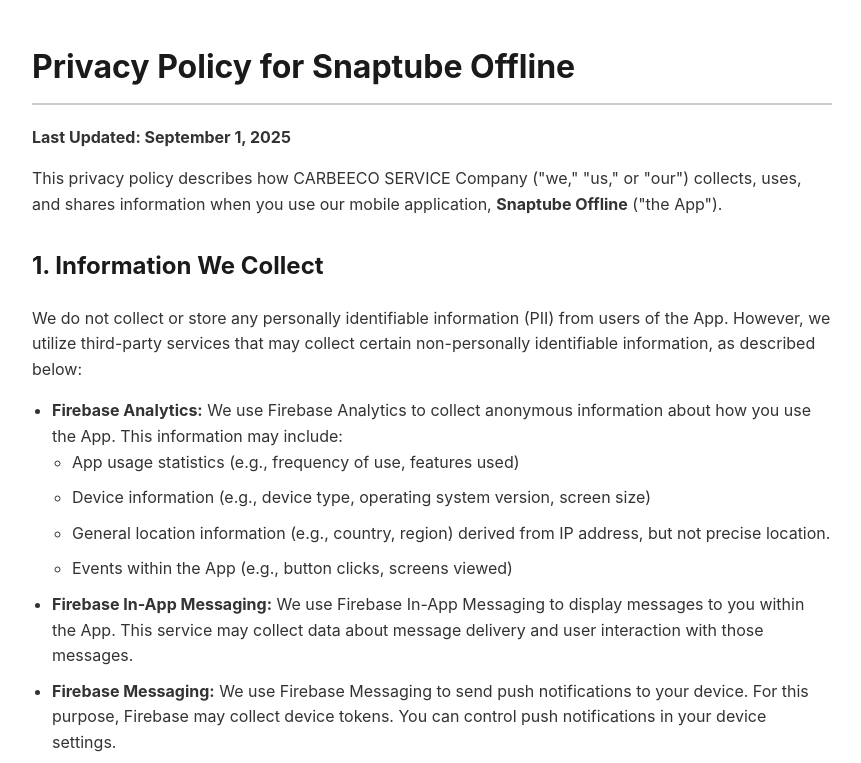
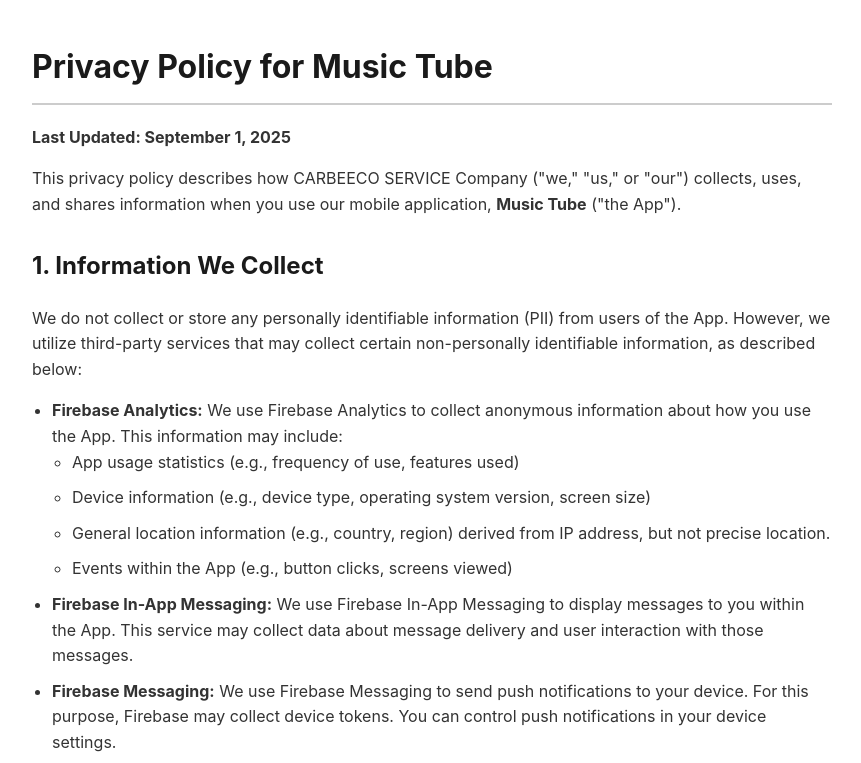
Before and after one commit to carbeecoinc/home, a plain HTML site: page musicplayer-privacy-policy.html in a window 1280 px wide. Shown: the top 763 px of the page, without its empty margins (208-1069 px from the left). Drawn offline with Linux system fonts and the light colour scheme.

Commit message:
change name

```diff
--- a/musicplayer-privacy-policy.html
+++ b/musicplayer-privacy-policy.html
@@ -3,7 +3,7 @@
 <head>
     <meta charset="UTF-8">
     <meta name="viewport" content="width=device-width, initial-scale=1.0">
-    <title>Snaptube Offline Privacy Policy</title>
+    <title>Music Tube Privacy Policy</title>
     <style>
         body {
             font-family: -apple-system, BlinkMacSystemFont, "Segoe UI", Roboto, Helvetica, Arial, sans-serif;
@@ -44,10 +44,10 @@
 </head>
 <body>
 
-    <h1>Privacy Policy for Snaptube Offline</h1>
+    <h1>Privacy Policy for Music Tube</h1>
     <p><strong>Last Updated: September 1, 2025</strong></p>
 
-    <p>This privacy policy describes how CARBEECO SERVICE Company ("we," "us," or "our") collects, uses, and shares information when you use our mobile application, <strong>Snaptube Offline</strong> ("the App").</p>
+    <p>This privacy policy describes how CARBEECO SERVICE Company ("we," "us," or "our") collects, uses, and shares information when you use our mobile application, <strong>Music Tube</strong> ("the App").</p>
 
     <h2>1. Information We Collect</h2>
     <p>We do not collect or store any personally identifiable information (PII) from users of the App. However, we utilize third-party services that may collect certain non-personally identifiable information, as described below:</p>
```
Also changed, not shown: musicplayer-terms.html (+3 -3 lines).
